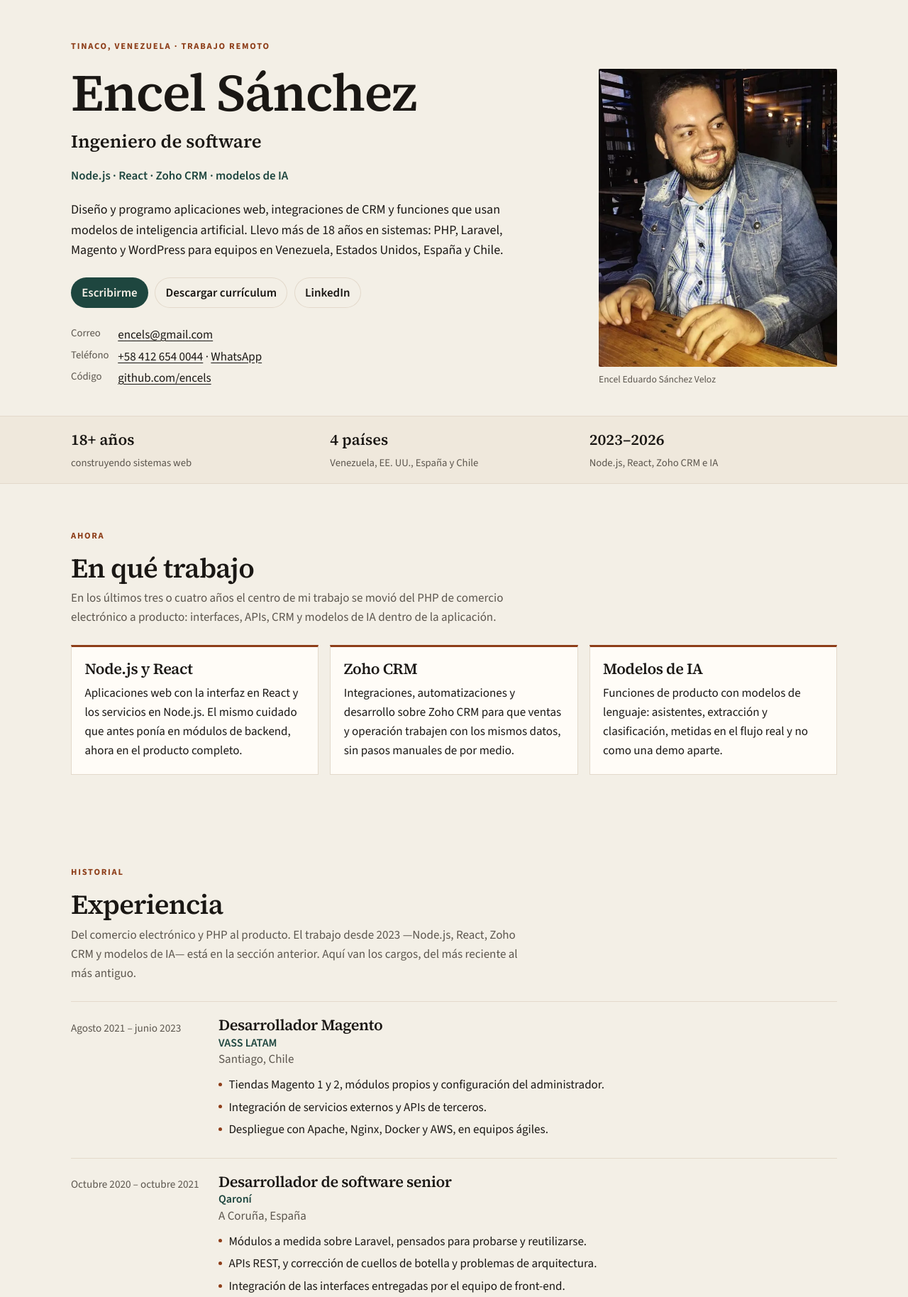
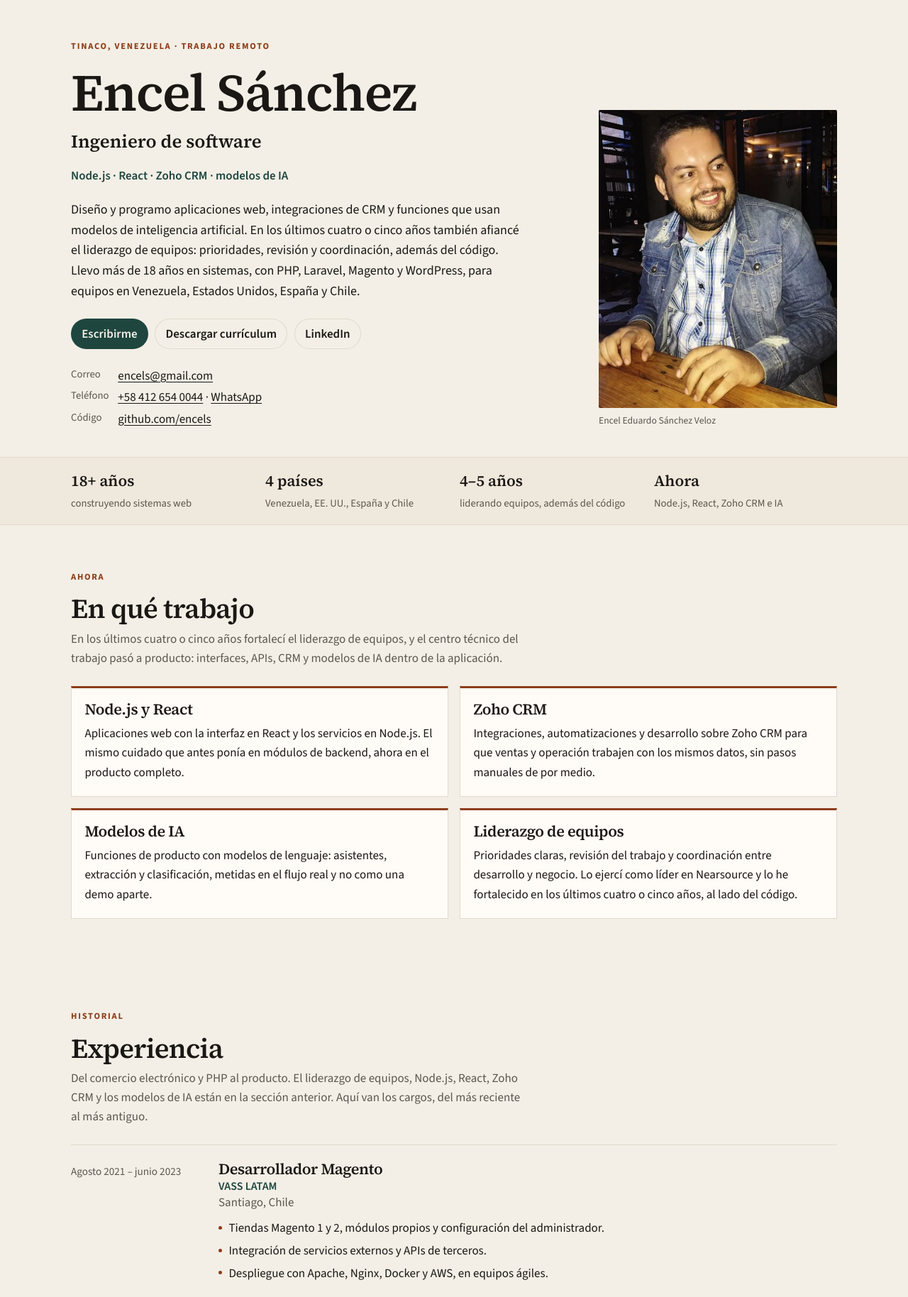
Before and after one commit to encels/encels.github.io, a PHP site: page / in a window 1280 px wide. Shown: the part 68-1896 px from the top of the page at 71% size. Run offline with PHP 8.4, Linux system fonts and the light colour scheme.

Commit message:
Add recent team leadership to the profile and resumes.
The last four to five years of leading teams now sit with the current product work, in both languages and in the PDFs.

Co-authored-by: Cursor <cursoragent@cursor.com>

```diff
--- a/css/site.css
+++ b/css/site.css
@@ -216,7 +216,7 @@ h1 { font-size: clamp(2.7rem, 6vw, 4.6rem); }
 
 .band-inner {
   display: grid;
-  grid-template-columns: repeat(3, 1fr);
+  grid-template-columns: repeat(4, 1fr);
   gap: 1rem;
   padding: 1rem 0;
 }
@@ -239,7 +239,7 @@ section { scroll-margin-top: calc(var(--header) + 0.8rem); }
 
 .cards {
   display: grid;
-  grid-template-columns: repeat(3, 1fr);
+  grid-template-columns: 1fr 1fr;
   gap: 1rem;
 }
 
@@ -408,6 +408,10 @@ summary { cursor: pointer; font-weight: 600; }
   padding: 4rem 0;
 }
 
+@media (max-width: 1040px) {
+  .band-inner { grid-template-columns: 1fr 1fr; }
+}
+
 @media (max-width: 860px) {
   .hero, .cards, .groups, .split, .contact-grid, .band-inner { grid-template-columns: 1fr; }
   .job, .meetings li { grid-template-columns: 1fr; gap: 0.15rem; }
--- a/index.html
+++ b/index.html
@@ -4,7 +4,7 @@
   <meta charset="utf-8">
   <meta name="viewport" content="width=device-width, initial-scale=1">
   <title>Encel Sánchez | Ingeniero de software · Node.js, React, Zoho CRM e IA</title>
-  <meta name="description" content="Encel Sánchez, ingeniero de software en Tinaco, Venezuela. Node.js, React, Zoho CRM y modelos de IA, con más de 18 años en comercio electrónico, Laravel y Magento.">
+  <meta name="description" content="Encel Sánchez, ingeniero de software en Tinaco, Venezuela. Node.js, React, Zoho CRM, modelos de IA y liderazgo de equipos. Más de 18 años en sistemas web.">
   <meta name="author" content="Encel Sánchez">
   <meta name="robots" content="index, follow, max-image-preview:large">
   <link rel="canonical" href="https://encels.com/">
@@ -17,7 +17,7 @@
   <meta property="og:locale" content="es_ES">
   <meta property="og:locale:alternate" content="en_US">
   <meta property="og:title" content="Encel Sánchez | Ingeniero de software">
-  <meta property="og:description" content="Node.js, React, Zoho CRM y modelos de IA. Más de 18 años en sistemas web, comercio electrónico e integraciones.">
+  <meta property="og:description" content="Node.js, React, Zoho CRM, modelos de IA y liderazgo de equipos. Más de 18 años en sistemas web.">
   <meta property="og:url" content="https://encels.com/">
   <meta property="og:image" content="https://encels.com/img/og-img.jpg">
   <meta property="og:image:width" content="1200">
@@ -26,7 +26,7 @@
   <meta name="twitter:card" content="summary_large_image">
   <meta name="twitter:site" content="@encels">
   <meta name="twitter:title" content="Encel Sánchez | Ingeniero de software">
-  <meta name="twitter:description" content="Node.js, React, Zoho CRM y modelos de IA. Más de 18 años en sistemas web y comercio electrónico.">
+  <meta name="twitter:description" content="Node.js, React, Zoho CRM, modelos de IA y liderazgo de equipos. Más de 18 años en sistemas web.">
   <meta name="twitter:image" content="https://encels.com/img/og-img.jpg">
   <meta name="twitter:image:alt" content="Encel Sánchez, ingeniero de software.">
   <meta name="theme-color" content="#1a1714">
@@ -96,7 +96,8 @@
           "Magento",
           "WordPress",
           "Comercio electrónico",
-          "APIs REST"
+          "APIs REST",
+          "Liderazgo de equipos"
         ],
         "sameAs": [
           "https://www.linkedin.com/in/encels",
@@ -135,7 +136,7 @@
         <h1>Encel Sánchez</h1>
         <p class="role">Ingeniero de software</p>
         <p class="stack">Node.js · React · Zoho CRM · modelos de IA</p>
-        <p class="lede">Diseño y programo aplicaciones web, integraciones de CRM y funciones que usan modelos de inteligencia artificial. Llevo más de 18 años en sistemas: PHP, Laravel, Magento y WordPress para equipos en Venezuela, Estados Unidos, España y Chile.</p>
+        <p class="lede">Diseño y programo aplicaciones web, integraciones de CRM y funciones que usan modelos de inteligencia artificial. En los últimos cuatro o cinco años también afiancé el liderazgo de equipos: prioridades, revisión y coordinación, además del código. Llevo más de 18 años en sistemas, con PHP, Laravel, Magento y WordPress, para equipos en Venezuela, Estados Unidos, España y Chile.</p>
         <div class="actions">
           <a class="btn btn-primary" href="mailto:encels@gmail.com">Escribirme</a>
           <a class="btn btn-ghost" href="files/Encel-Sanchez-CV-es.pdf">Descargar currículum</a>
@@ -163,7 +164,8 @@
       <div class="wrap band-inner">
         <p><strong>18+ años</strong><span>construyendo sistemas web</span></p>
         <p><strong>4 países</strong><span>Venezuela, EE. UU., España y Chile</span></p>
-        <p><strong>2023–2026</strong><span>Node.js, React, Zoho CRM e IA</span></p>
+        <p><strong>4–5 años</strong><span>liderando equipos, además del código</span></p>
+        <p><strong>Ahora</strong><span>Node.js, React, Zoho CRM e IA</span></p>
       </div>
     </div>
 
@@ -171,7 +173,7 @@
       <div class="wrap">
         <p class="kicker">Ahora</p>
         <h2>En qué trabajo</h2>
-        <p class="intro">En los últimos tres o cuatro años el centro de mi trabajo se movió del PHP de comercio electrónico a producto: interfaces, APIs, CRM y modelos de IA dentro de la aplicación.</p>
+        <p class="intro">En los últimos cuatro o cinco años fortalecí el liderazgo de equipos, y el centro técnico del trabajo pasó a producto: interfaces, APIs, CRM y modelos de IA dentro de la aplicación.</p>
         <div class="cards">
           <article class="card">
             <h3>Node.js y React</h3>
@@ -185,6 +187,10 @@
             <h3>Modelos de IA</h3>
             <p>Funciones de producto con modelos de lenguaje: asistentes, extracción y clasificación, metidas en el flujo real y no como una demo aparte.</p>
           </article>
+          <article class="card">
+            <h3>Liderazgo de equipos</h3>
+            <p>Prioridades claras, revisión del trabajo y coordinación entre desarrollo y negocio. Lo ejercí como líder en Nearsource y lo he fortalecido en los últimos cuatro o cinco años, al lado del código.</p>
+          </article>
         </div>
       </div>
     </section>
@@ -193,7 +199,7 @@
       <div class="wrap">
         <p class="kicker">Historial</p>
         <h2>Experiencia</h2>
-        <p class="intro">Del comercio electrónico y PHP al producto. El trabajo desde 2023 —Node.js, React, Zoho CRM y modelos de IA— está en la sección anterior. Aquí van los cargos, del más reciente al más antiguo.</p>
+        <p class="intro">Del comercio electrónico y PHP al producto. El liderazgo de equipos, Node.js, React, Zoho CRM y los modelos de IA están en la sección anterior. Aquí van los cargos, del más reciente al más antiguo.</p>
 
         <article class="job">
           <p class="when"><time datetime="2021-08">Agosto 2021</time> – <time datetime="2023-06">junio 2023</time></p>
@@ -251,7 +257,7 @@
             <h3>Líder de equipo <span>Nearsource</span></h3>
             <p class="where">Boca Raton, Estados Unidos</p>
             <ul>
-              <li>Coordinación del equipo de desarrollo.</li>
+              <li>Lideré al equipo de desarrollo: prioridades, revisión del trabajo y entrega.</li>
             </ul>
           </div>
         </article>
@@ -312,6 +318,7 @@
           <div>
             <h3>Ahora</h3>
             <ul class="tags">
+              <li>Liderazgo de equipos</li>
               <li>Node.js</li>
               <li>React</li>
               <li>Zoho CRM</li>
--- a/llms.txt
+++ b/llms.txt
@@ -2,7 +2,7 @@
 
 > Software engineer in Tinaco, Cojedes, Venezuela. Remote.
 
-Encel Eduardo Sánchez Veloz builds web applications, CRM integrations and product features that use AI models. Recent work centers on Node.js, React, Zoho CRM and language models. He has 18+ years in web systems, including PHP, Laravel, Magento, WordPress and WooCommerce, for teams in Venezuela, the United States, Spain and Chile.
+Encel Eduardo Sánchez Veloz builds web applications, CRM integrations and product features that use AI models. Recent work centers on Node.js, React, Zoho CRM, language models and team leadership, which he has strengthened over the last four to five years. He has 18+ years in web systems, including PHP, Laravel, Magento, WordPress and WooCommerce, for teams in Venezuela, the United States, Spain and Chile. He led a development team at Nearsource.
 
 He studied systems engineering at Universidad de los Andes, Mérida (2006–2014). From 2012 to 2018 he was a fellow and Internet Society ambassador at ICANN, LACNIC, the IETF and the Internet Governance Forum.
 
```
Also changed, not shown: english-version.html (+16 -9 lines), site.webmanifest, 3 other files.
